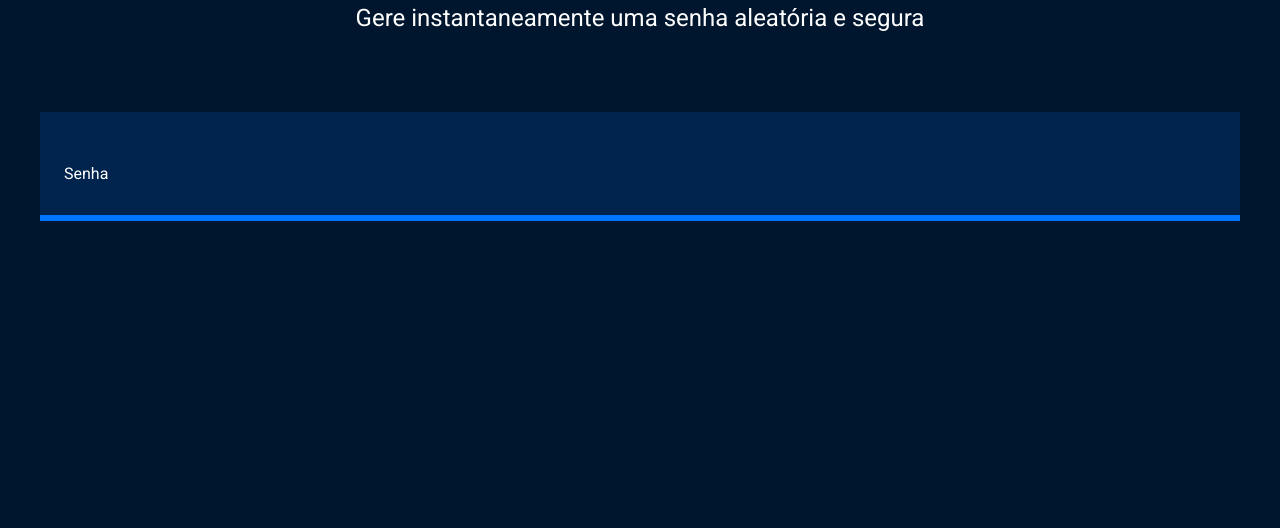
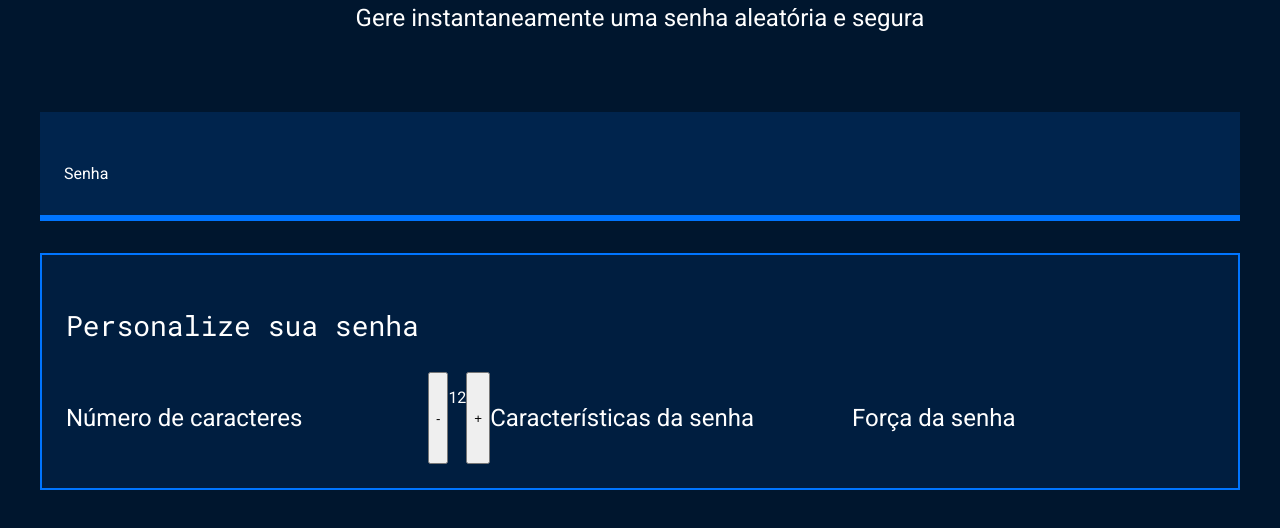
Before and after one commit to eduardaferreir/javascript-gerador-de-senha, a plain HTML site: page index.html in a window 1280 px wide. Shown: the part 214-742 px from the top of the page. Drawn offline with Linux system fonts and the light colour scheme.

Commit message:
Add files via upload

```diff
--- a/index.html
+++ b/index.html
@@ -19,6 +19,23 @@
             <label for="senha">Senha</label>
             <input name="senha" type="text" id="campo-senha">
         </div>
+        <div class="parametro">
+            <h3 class="parametro-titulo">Personalize sua senha</h3>
+            <div class="parametro-coluna__senha">
+                <div class="parametro-senha">
+                    <h4 class="parametro-senha__titulo">Número de caracteres</h4>
+                </div>
+                <button>-</button>
+                <P>12</P>
+                <button>+</button>
+                <div class="parametro-senha">
+                    <h4 class="parametro-senha__titulo">Características da senha</h4>
+                </div>
+                <div class="parametro-senha">
+                    <h4 class="parametro-senha__titulo">Força da senha</h4>
+                </div>
+            </div>
+        </div>
     </section>
 </body>
 
--- a/style.css
+++ b/style.css
@@ -47,6 +47,7 @@ body{
     color: var(--branco);
     font-family: var(--roboto-mono);
     font-size: 40px;
+    width: 70%;
 }
 
 #campo-senha:focus{
@@ -57,3 +58,35 @@ body{
     max-width: 1200px;
     margin: 0 auto;
 }
+
+.parametro{
+    background-color: var(--fundo-texto);
+    border: 2px solid var(--borda);
+    margin-top: 32px;
+    padding: 24px;
+}
+
+.parametro-titulo{
+    font-family: var(--roboto-mono);
+    font-size: 28px;
+}
+
+.parametro-senha__titulo{
+    font-size:24px;
+}
+
+.parametro-coluna__senha{
+    display: flex;
+    flex-direction: column;
+    justify-content: center;
+}
+.parametro-senha{
+    width: 50%;
+    margin: 0 auto;
+}
+
+@media screen and (min-width: 768px) {
+    .parametro-coluna__senha{
+        flex-direction: row;
+    }
+}
```
